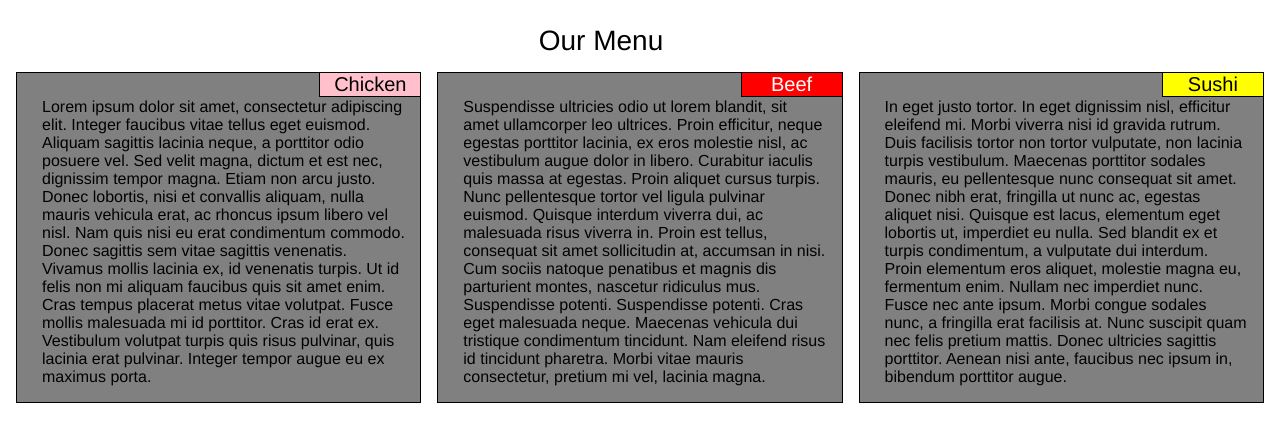
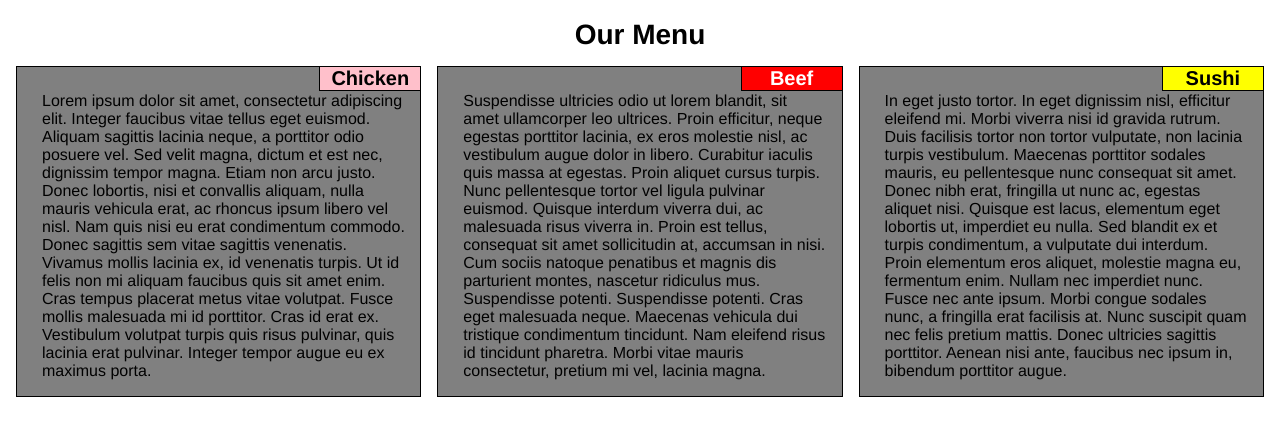
Before and after one commit to KoolerKing/coursera-h5-c3-js-2016, a plain HTML site: page mod2solution/index.html in a window 1280 px wide. Drawn offline with Linux system fonts and the light colour scheme.

Commit message:
Module 2 Solution complete - just better by a bit.

```diff
--- a/mod2solution/css/mod2solution.css
+++ b/mod2solution/css/mod2solution.css
@@ -2,9 +2,12 @@
 * {
   box-sizing: border-box;
 }
+/* This is better than the .menu-title class below for the heading */
 h1 {
   text-align: center;
   margin-bottom: 15px;
+  font-size: 175%;
+  font-weight: bold;
 }
 
 p {
@@ -14,13 +17,13 @@ p {
   margin-left: 25px;
   font-family: Helvetica;
 }
-
+/*
 .menu-title {
   text-align: center;
   margin-bottom: 15px;
   font-size: 175%;
 }
-
+*/
 .page-container {
   margin-left: 0px;
   margin-right: 0px;
@@ -187,6 +190,7 @@ span {
   float: right;
   text-align: center;
   font-size: 125%;
+  font-weight: bold;
 }
 
 .tab {
--- a/mod2solution/index.html
+++ b/mod2solution/index.html
@@ -8,7 +8,8 @@
 </head>
 <body class="page-container">
 
-<p class="menu-title">Our Menu</p>
+<!-- <p class="menu-title">Our Menu</p> -->
+<h1>Our Menu</h1>
 
 <div class="container">
  <div class="col-lg-4 col-md-6">
```
